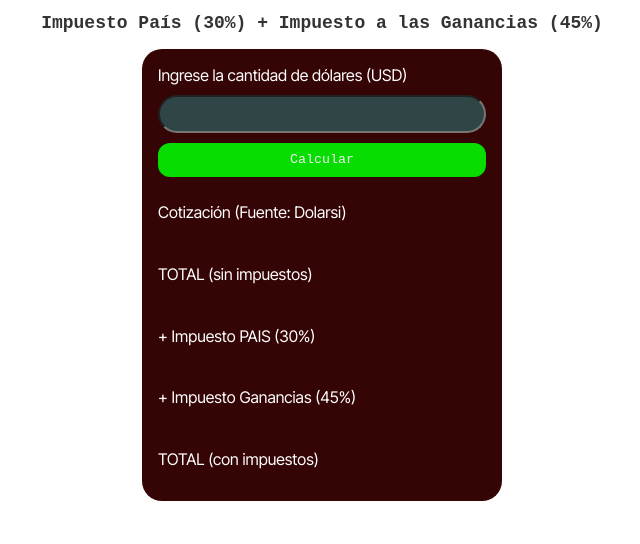
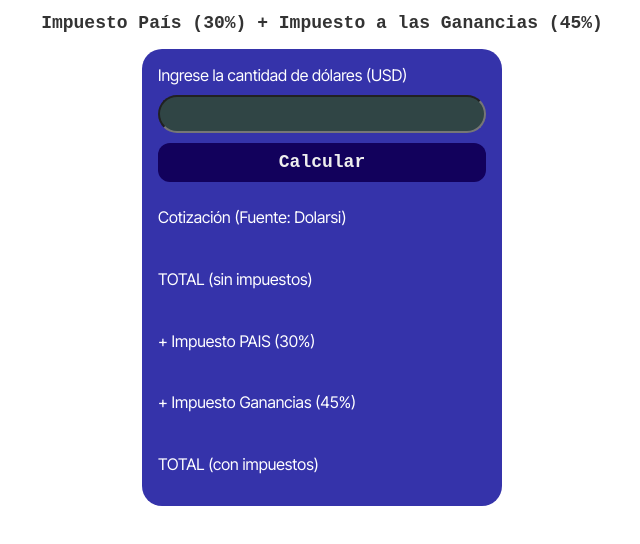
Before and after one commit to CristianHols/Calculardora-Dolar-Tarjeta, a plain HTML site: page index.html in a window 1280 px wide. Shown: the part 46-590 px from the top of the page, without its empty margins (318-958 px from the left). Drawn offline with Linux system fonts and the light colour scheme; no server answers.

Commit message:
sec commit

```diff
--- a/assets/css/main.css
+++ b/assets/css/main.css
@@ -26,7 +26,7 @@ main {
 #contenedor-calculadora  {
     width: 360px;
     margin: 0 auto;
-    background-color: #350505;
+    background-color: #3533aa;
     border-radius: 20px;
     padding: 1rem;
 }
@@ -45,7 +45,9 @@ main {
 }
 .calculadora button {
     font-family: 'Courier New', Courier, monospace;
-    background-color: rgb(7, 221, 0);
+    font-weight: bold;
+    font-size: large;
+    background-color: rgb(18, 1, 92);
     color: #EEE;
     padding: .6rem;
     border-radius: 12px;
```
